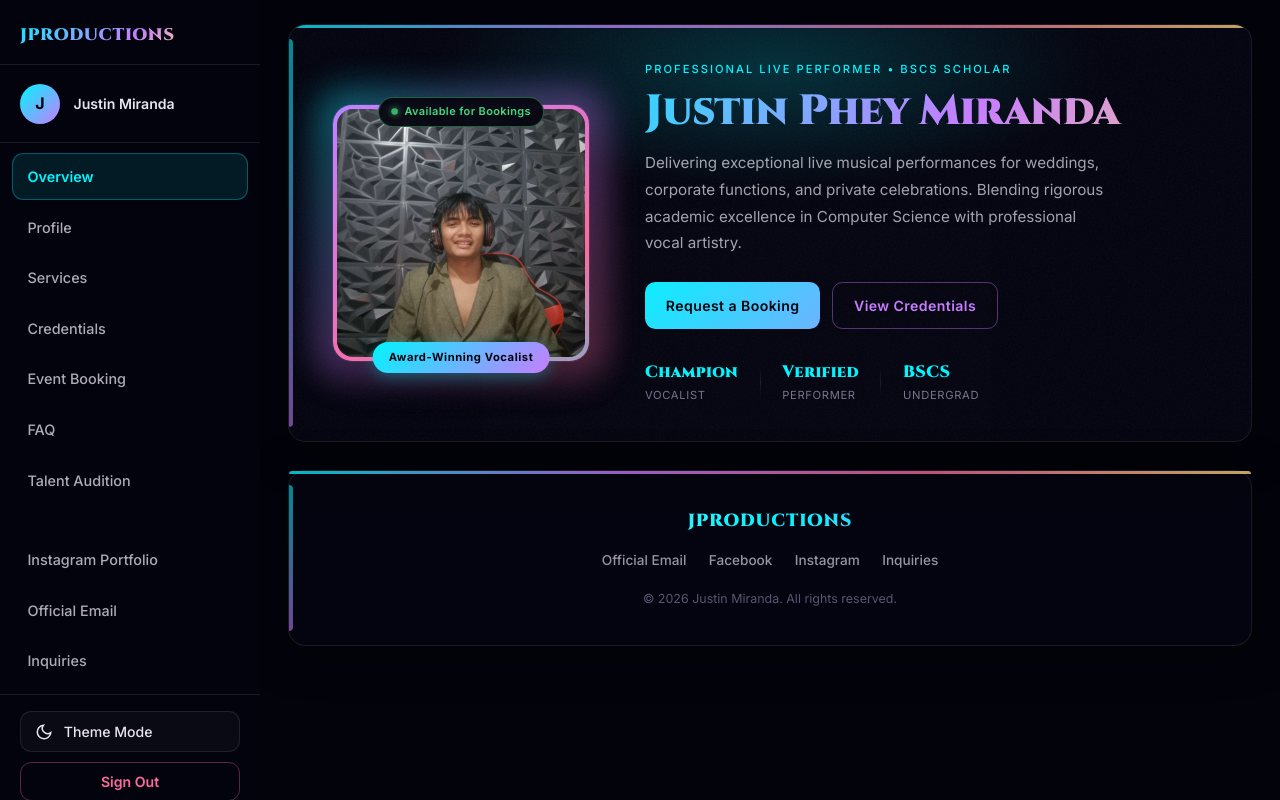
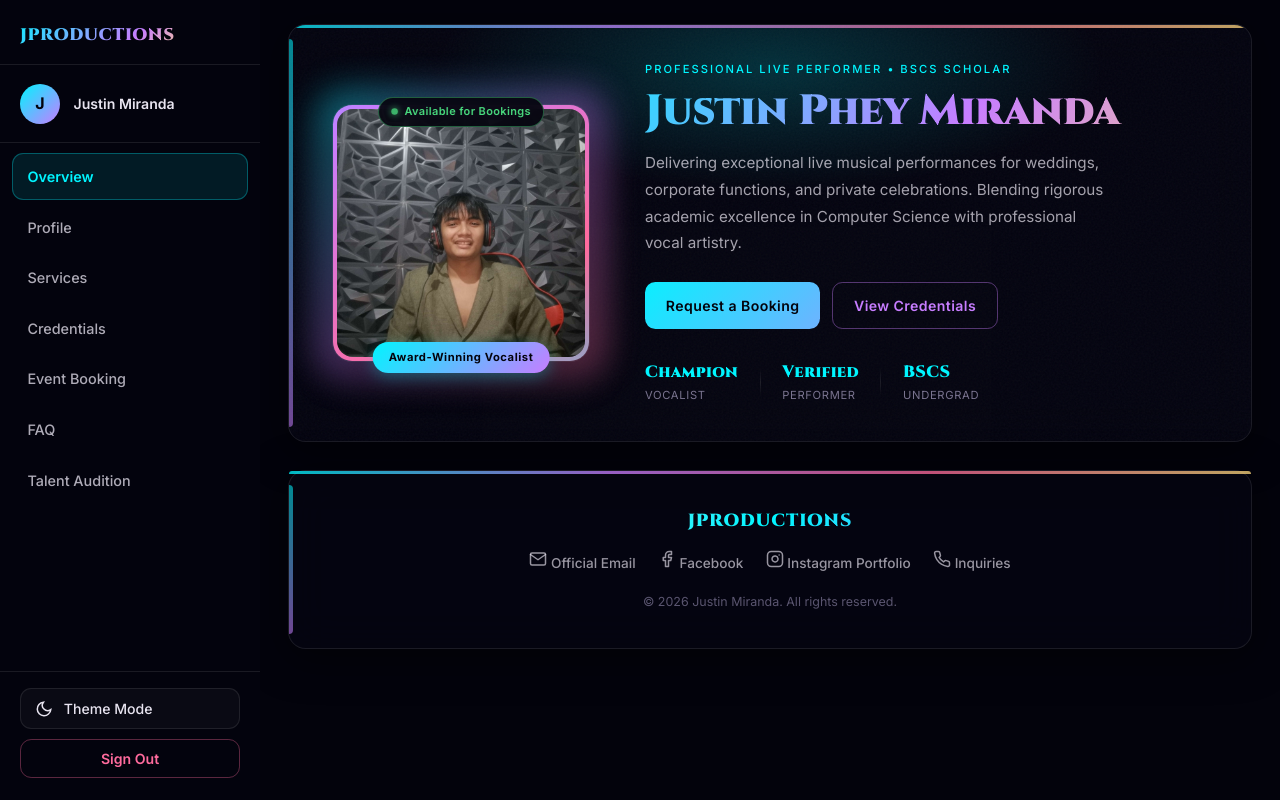
Before and after one commit to BROBLOX-debugger/JProductionsdesign, a plain HTML site: page index.html in a window 1280 px wide. Drawn offline with Linux system fonts and the light colour scheme; sample sign-in values are in the browser's storage.

Commit message:
Remove sidebar links and update footer icons

```diff
--- a/index.html
+++ b/index.html
@@ -60,20 +60,6 @@
             </a>
             <a href="#audition" class="nav-item" data-section="audition">
                 <span class="nav-label">Talent Audition</span>
-            </a>
-        </nav>
-
-        <div class="sidebar-divider"></div>
-
-        <nav class="sidebar-nav">
-            <a href="https://www.instagram.com/jstn_creep/" target="_blank" rel="noopener" class="nav-item">
-                <span class="nav-label">Instagram Portfolio</span>
-            </a>
-            <a href="mailto:justinpheymiranda@gmail.com" class="nav-item">
-                <span class="nav-label">Official Email</span>
-            </a>
-            <a href="tel:+639943624749" class="nav-item">
-                <span class="nav-label">Inquiries</span>
             </a>
         </nav>
 
@@ -396,14 +382,44 @@
                 </div>
             </section>
 
-            <!-- FOOTER -->
+            <!-- FOOTER WITH SVG ICONS -->
             <footer class="footer panel">
                 <div class="footer-brand">JPRODUCTIONS</div>
                 <div class="footer-links">
-                    <a href="mailto:justinpheymiranda@gmail.com">Official Email</a>
-                    <a href="https://www.facebook.com/uwuwuwuuwuwuwwuuw" target="_blank" rel="noopener">Facebook</a>
-                    <a href="https://www.instagram.com/jstn_creep/" target="_blank" rel="noopener">Instagram</a>
-                    <a href="tel:+639943624749">Inquiries</a>
+                    <!-- Email Icon -->
+                    <a href="mailto:justinpheymiranda@gmail.com" title="Official Email">
+                        <svg class="footer-icon" viewBox="0 0 24 24" width="18" height="18" fill="none" stroke="currentColor" stroke-width="2" stroke-linecap="round" stroke-linejoin="round">
+                            <path d="M4 4h16c1.1 0 2 .9 2 2v12c0 1.1-.9 2-2 2H4c-1.1 0-2-.9-2-2V6c0-1.1.9-2 2-2z"/>
+                            <polyline points="22,6 12,13 2,6"/>
+                        </svg>
+                        <span>Official Email</span>
+                    </a>
+
+                    <!-- Facebook Icon -->
+                    <a href="https://www.facebook.com/uwuwuwuuwuwuwwuuw" target="_blank" rel="noopener" title="Facebook Profile">
+                        <svg class="footer-icon" viewBox="0 0 24 24" width="18" height="18" fill="none" stroke="currentColor" stroke-width="2" stroke-linecap="round" stroke-linejoin="round">
+                            <path d="M18 2h-3a5 5 0 0 0-5 5v3H7v4h3v8h4v-8h3l1-4h-4V7a1 1 0 0 1 1-1h3z"/>
+                        </svg>
+                        <span>Facebook</span>
+                    </a>
+
+                    <!-- Instagram Icon -->
+                    <a href="https://www.instagram.com/jstn_creep/" target="_blank" rel="noopener" title="Instagram Portfolio">
+                        <svg class="footer-icon" viewBox="0 0 24 24" width="18" height="18" fill="none" stroke="currentColor" stroke-width="2" stroke-linecap="round" stroke-linejoin="round">
+                            <rect x="2" y="2" width="20" height="20" rx="5" ry="5"/>
+                            <path d="M16 11.37A4 4 0 1 1 12.63 8 4 4 0 0 1 16 11.37z"/>
+                            <line x1="17.5" y1="6.5" x2="17.51" y2="6.5"/>
+                        </svg>
+                        <span>Instagram Portfolio</span>
+                    </a>
+
+                    <!-- Phone Icon -->
+                    <a href="tel:+639943624749" title="Direct Inquiries">
+                        <svg class="footer-icon" viewBox="0 0 24 24" width="18" height="18" fill="none" stroke="currentColor" stroke-width="2" stroke-linecap="round" stroke-linejoin="round">
+                            <path d="M22 16.92v3a2 2 0 0 1-2.18 2 19.79 19.79 0 0 1-8.63-3.07 19.5 19.5 0 0 1-6-6 19.79 19.79 0 0 1-3.07-8.67A2 2 0 0 1 4.11 2h3a2 2 0 0 1 2 1.72 12.84 12.84 0 0 0 .7 2.81 2 2 0 0 1-.45 2.11L8.09 9.91a16 16 0 0 0 6 6l1.27-1.27a2 2 0 0 1 2.11-.45 12.84 12.84 0 0 0 2.81.7A2 2 0 0 1 22 16.92z"/>
+                        </svg>
+                        <span>Inquiries</span>
+                    </a>
                 </div>
                 <p class="footer-copy">&copy; 2026 Justin Miranda. All rights reserved.</p>
             </footer>
```
